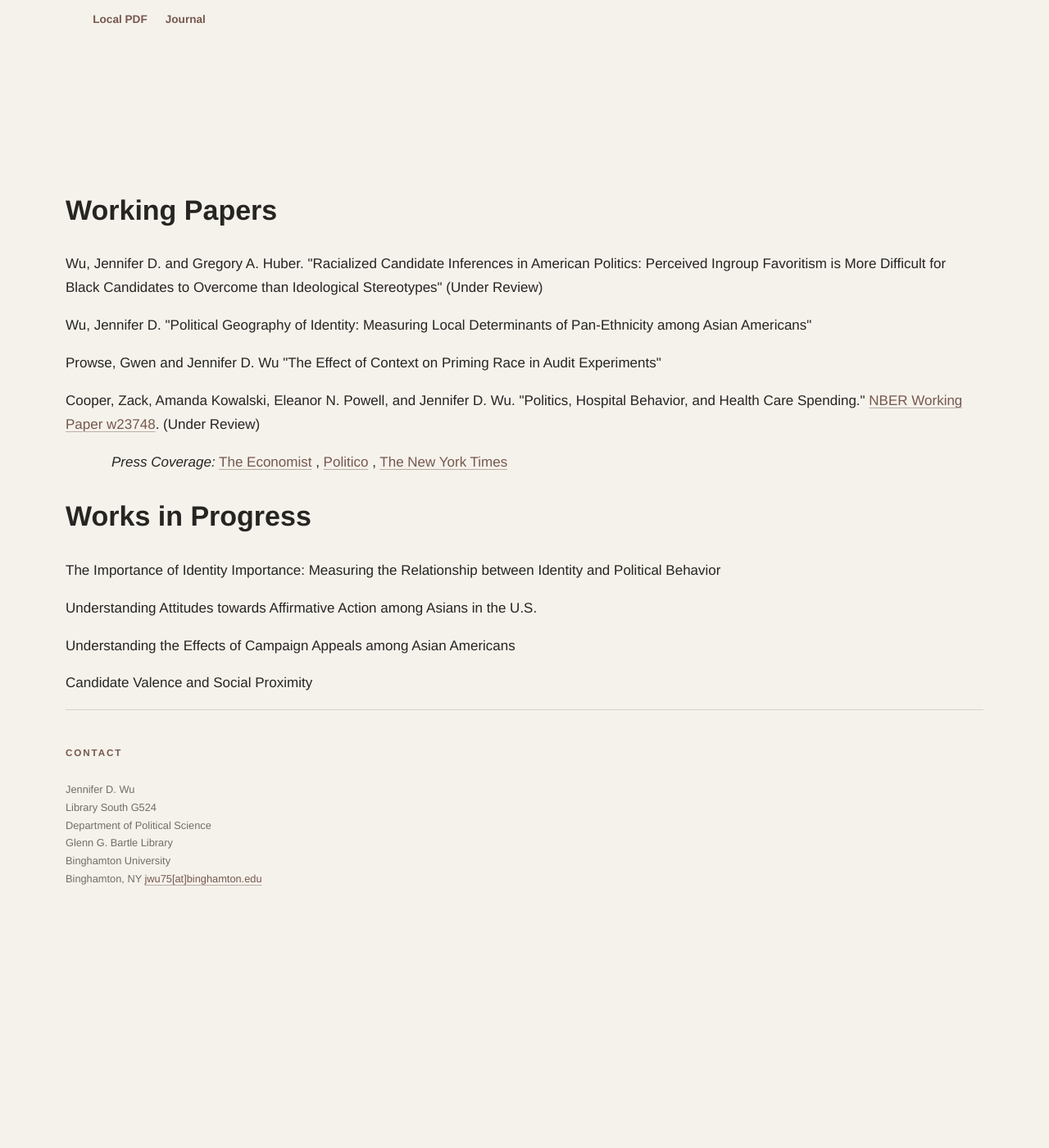
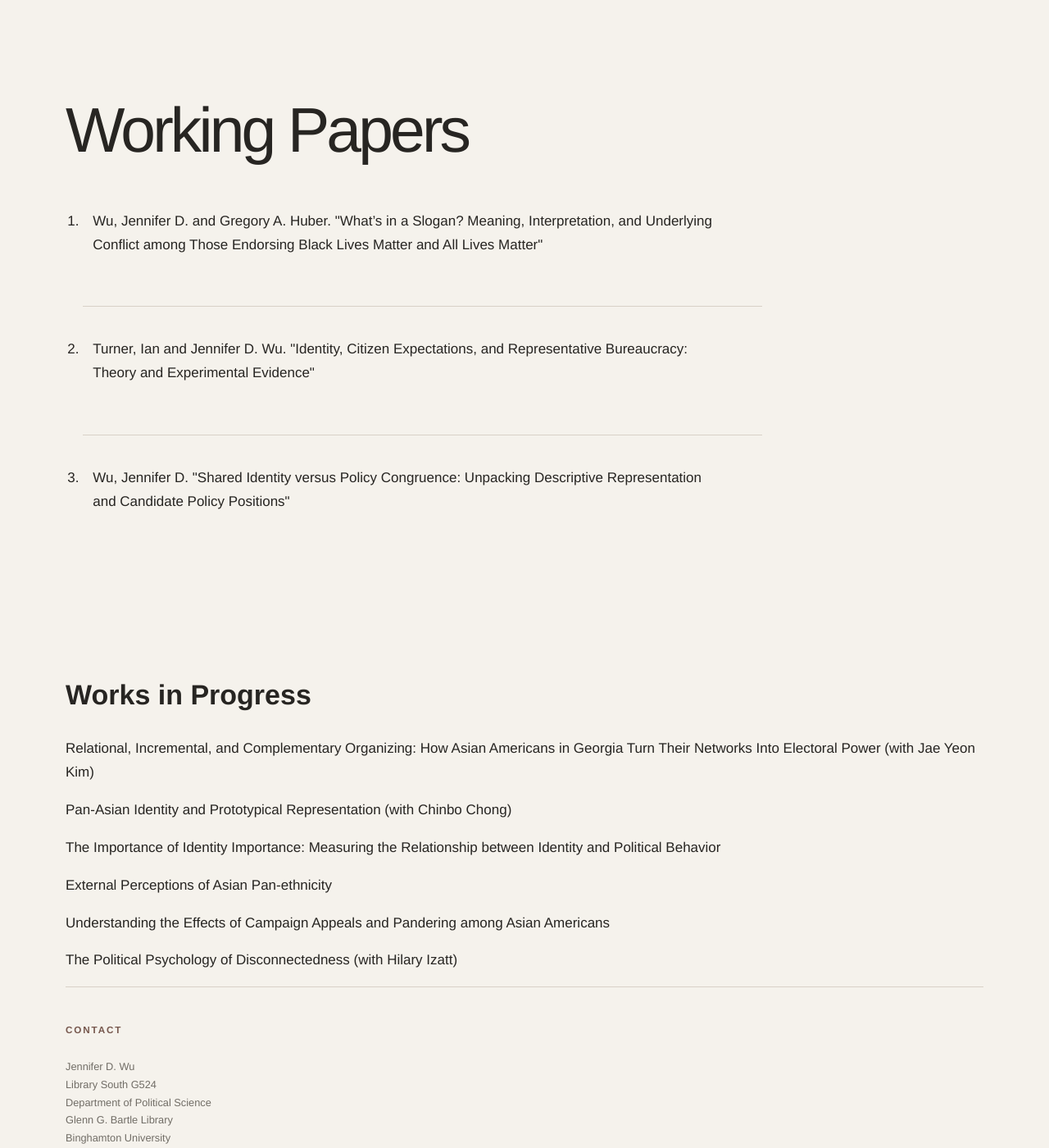
Before and after one commit to wujend/wujend.github.io, a Jekyll site: the page built from research/index.html, in a window 1280 px wide and 1400 px high, scrolled down 1966 px. Shown: the whole window at 82% size. Built offline with Jekyll 4.4.1, drawn with Linux system fonts in a browser that asks for light colours; before the commit the page ends 3116 px from its top, so only the background shows below that; some of the changed text lies outside the part shown.

Commit message:
Update index.html

```diff
--- a/research/index.html
+++ b/research/index.html
@@ -7,141 +7,103 @@ title: Jennifer D. Wu | Research
   <ol class="publication-list">
 
     <!-- 8 -->
-    <li class="publication">
-      <p>
+    <li class="publication"><p>
         Wu, Jennifer D. (2026). <b>"Political Geography of Identity: Measuring Local Determinants of Pan-Ethnicity among Asian Americans."</b>
-        <em>The Journal of Race, Ethnicity, and Politics.</em>
-      </p>
-      <p class="publication-links">
-        <a href="https://wujend.github.io/research/Wu_Locality.pdf">Local PDF</a>
-        <a href="https://doi.org/10.1017/rep.2026.10089">Journal</a>
-      </p>
-    </li>
+        <em>The Journal of Race, Ethnicity, and Politics.</em> (<a href="https://wujend.github.io/research/Wu_Locality.pdf">Local PDF</a>,
+        <a href="https://doi.org/10.1017/rep.2026.10089">Journal</a>)
+      </p></li>
 
     <!-- 7 -->
-    <li class="publication">
-      <p> Wu, Jennifer D. and Gregory A. Huber. (2025). <b>"How and When Candidate Race Affects Inferences about Ideology and
-        Group Favoritism."</b><em>Political Science Research and Methods.</em>
-      </p>
-      <p class="publication-links">
-        <a href="https://wujend.github.io/research/WuHuber_CandidateRace.pdf">Local PDF</a>
-        <a href="https://doi.org/10.1017/psrm.2024.50">Journal</a>
+    <li class="publication"><p>
+      Wu, Jennifer D. and Gregory A. Huber. (2025). <b>"How and When Candidate Race Affects Inferences about Ideology and
+        Group Favoritism."</b><em>Political Science Research and Methods.</em> (<a href="https://wujend.github.io/research/WuHuber_CandidateRace.pdf">Local PDF</a>,
+        <a href="https://doi.org/10.1017/psrm.2024.50">Journal</a>)
       </p>
       <p class="publication-note">
         This paper previously circulated as “Racialized Candidate Inferences
         in American Politics: Perceived Ingroup Favoritism Is More Difficult
         for Black Candidates to Overcome than Ideological Stereotypes.”
-      </p>
-    </li>
+      </p></li>
 
     <!-- 6 -->
-    <li class="publication">
-      <p>
+    <li class="publication"><p>
         Cooper, Zack, Amanda Kowalski, Eleanor N. Powell, and Jennifer D. Wu.
         (2024). <b>"Politics and Healthcare Spending in the United States: A Case Study
         from the Passage of the 2003 Medicare Modernization Act."</b>
-        <em>Journal of Health Economics.</em>
-      </p>
-      <p class="publication-links">
-        <a href="https://www.nber.org/papers/w23748">NBER Working Paper</a>
-        <a href="https://www.sciencedirect.com/science/article/pii/S0167629624000237">Journal</a>
+        <em>Journal of Health Economics.</em> (<a href="https://www.nber.org/papers/w23748">NBER Working Paper</a>,
+        <a href="https://www.sciencedirect.com/science/article/pii/S0167629624000237">Journal</a>)
       </p>
       <p class="publication-press">
         <strong>Press coverage:</strong>
         <a href="https://www.economist.com/united-states/2017/09/02/blame-congress-for-high-health-care-costs"> The Economist</a>,
         <a href="https://www.politico.com/story/2017/09/11/pulse-check-when-politicians-used-medicare-as-a-piggy-bank-242548">Politico</a>,
         <a href="https://www.nytimes.com/2017/10/25/upshot/the-unhealthy-politics-of-pork-how-it-increases-your-medical-costs.html">The New York Times</a>
-      </p>
-    </li>
+      </p></li>
 
     <!-- 5 -->
-    <li class="publication">
-      <p>
+    <li class="publication"><p>
         Wu, Jennifer D. (2023). <b>"National Origin Identity and Descriptive Representativeness: Understanding Preferences for Asian Candidates and Representation."</b>
-        <em>Public Opinion Quarterly.</em>
-      </p>
-      <p class="publication-links">
-        <a href="https://wujend.github.io/research/Wu_3.pdf">Local PDF</a>
-        <a href="https://academic.oup.com/poq/article-abstract/87/4/978/7471547">Journal</a>
-      </p>
-    </li>
+        <em>Public Opinion Quarterly.</em> (<a href="https://wujend.github.io/research/Wu_3.pdf">Local PDF</a>,
+        <a href="https://academic.oup.com/poq/article-abstract/87/4/978/7471547">Journal</a>)
+      </p></li>
 
     <!-- 4 -->
-    <li class="publication">
-      <p>
+    <li class="publication"><p>
         Wu, Jennifer D. (2022). <b>"Understanding Pan-Asian Identity: How and When Threat Affects Asian and National Origin Identity Attachment."</b>
-        <em>Politics, Groups, and Identities.</em>
-      </p>
-      <p class="publication-links">
-        <a href="https://wujend.github.io/research/Wu_PanAsianIdentity.pdf">Local PDF</a>
-        <a href="https://doi.org/10.1080/21565503.2020.1842779">Journal</a>
-      </p>
-    </li>
+        <em>Politics, Groups, and Identities.</em> (<a href="https://wujend.github.io/research/Wu_PanAsianIdentity.pdf">Local PDF</a>,
+        <a href="https://doi.org/10.1080/21565503.2020.1842779">Journal</a>)
+      </p></li>
 
     <!-- 3 -->
-    <li class="publication">
-      <p>
+    <li class="publication"><p>
         Wu, Jennifer D. and Gregory A. Huber. (2021).
         “How Does Job Loss Affect Voting? Understanding Economic Voting Using
         Novel Data on COVID-19-Induced Individual-Level Unemployment Shocks.”
-        <em>American Politics Research.</em>
-      </p>
-      <p class="publication-links">
-        <a href="https://wujend.github.io/research/WuHuber_JobLoss.pdf">Local PDF</a>
-        <a href="https://doi.org/10.1177/1532673X211026831">Journal</a>
-      </p>
-    </li>
+        <em>American Politics Research.</em> (<a href="https://wujend.github.io/research/WuHuber_JobLoss.pdf">Local PDF</a>,
+        <a href="https://doi.org/10.1177/1532673X211026831">Journal</a>)
+      </p></li>
 
     <!-- 2 -->
-    <li class="publication">
-      <p>
+    <li class="publication"><p>
         Wu, Jennifer D. and Gregory A. Huber. (2021). <b>"Partisanship Differences in Social Distancing May Originate in Norms and Beliefs: Results from Novel Data."</b>
-        <em>Social Science Quarterly.</em>
-      </p>
-      <p class="publication-links">
-        <a href="https://wujend.github.io/research/WuHuber_CovidNorms.pdf">Local PDF</a>
-        <a href="https://doi.org/10.1111/ssqu.12990">Journal</a>
-      </p>
-    </li>
+        <em>Social Science Quarterly.</em> (<a href="https://wujend.github.io/research/WuHuber_CovidNorms.pdf">Local PDF</a>,
+        <a href="https://doi.org/10.1111/ssqu.12990">Journal</a>)
+      </p></li>
 
     <!-- 1 -->
-    <li class="publication">
-      <p>
+    <li class="publication"><p>
         Wu, Jennifer D. (2020). <b>"Work Requirements and Perceptions of Medicaid Deservingness."</b>
-        <em>American Politics Research.</em>
-      </p>
-      <p class="publication-links">
-        <a href="https://wujend.github.io/research/Wu_Medicaid.pdf">Local PDF</a>
-        <a href="https://doi.org/10.1177/1532673X20961317">Journal</a>
-      </p>
-    </li>
+        <em>American Politics Research.</em> (<a href="https://wujend.github.io/research/Wu_Medicaid.pdf">Local PDF</a>,
+        <a href="https://doi.org/10.1177/1532673X20961317">Journal</a>)
+      </p></li>
 
   </ol>
 </section>
 
+<section class="publications">
+    <h1>Working Papers</h1>
+    <ol class="publication-list">
 
-<div class="blurb">
-<h1>Working Papers</h1>
+        <li class="publication"><p>
+          Wu, Jennifer D. and Gregory A. Huber. "What’s in a Slogan? Meaning, Interpretation, and Underlying Conflict among Those Endorsing Black Lives Matter and All Lives Matter"
+        </p></li>
 
-  <p>Wu, Jennifer D. and Gregory A. Huber. "Racialized Candidate Inferences in American Politics: Perceived Ingroup Favoritism is More Difficult for Black Candidates to Overcome than Ideological Stereotypes" (Under Review)</p>
+        <li class="publication"><p>
+          Turner, Ian and Jennifer D. Wu. "Identity, Citizen Expectations, and Representative Bureaucracy: Theory and Experimental Evidence"
+        </p></li>
 
-  <p>Wu, Jennifer D. "Political Geography of Identity: Measuring Local Determinants of Pan-Ethnicity among Asian Americans"</p>
-
-  <p>Prowse, Gwen and Jennifer D. Wu "The Effect of Context on Priming Race in Audit Experiments"</p>
-
-  <p>Cooper, Zack, Amanda Kowalski, Eleanor N. Powell, and Jennifer D. Wu. "Politics, Hospital Behavior, and Health Care Spending."
-    <a href="https://www.nber.org/papers/w23748"> NBER Working Paper w23748</a>. (Under Review)
-  <p style="margin-left:5%; margin-right:10%;"><i>Press Coverage:</i> <a href = "https://www.economist.com/united-states/2017/09/02/blame-congress-for-high-health-care-costs">The Economist</a>
-  , <a href="https://www.politico.com/story/2017/09/11/pulse-check-when-politicians-used-medicare-as-a-piggy-bank-242548">Politico</a>
-  , <a href="https://www.nytimes.com/2017/10/25/upshot/the-unhealthy-politics-of-pork-how-it-increases-your-medical-costs.html">
-  The New York Times</a></p></p>
-
-</div>
+        <li class="publication"><p>
+          Wu, Jennifer D. "Shared Identity versus Policy Congruence: Unpacking Descriptive Representation and Candidate Policy Positions"
+        </p></li>
+    </ol>
+</section>
 
 <div class="blurb">
 <h1>Works in Progress</h1>
-  <p>The Importance of Identity Importance: Measuring the Relationship between Identity and Political Behavior</p>
-  <p>Understanding Attitudes towards Affirmative Action among Asians in the U.S.</p>
-  <p>Understanding the Effects of Campaign Appeals among Asian Americans</p>
-  <p>Candidate Valence and Social Proximity</p>
+<p>Relational, Incremental, and Complementary Organizing: How Asian Americans in Georgia Turn Their Networks Into Electoral Power (with Jae Yeon Kim)</p>
+<p>Pan-Asian Identity and Prototypical Representation (with Chinbo Chong)</p>
+<p>The Importance of Identity Importance: Measuring the Relationship between Identity and Political Behavior</p>
+<p>External Perceptions of Asian Pan-ethnicity</p>
+<p>Understanding the Effects of Campaign Appeals and Pandering among Asian Americans</p>
+<p>The Political Psychology of Disconnectedness (with Hilary Izatt)</p>
 </div><!-- /.blurb -->
```
